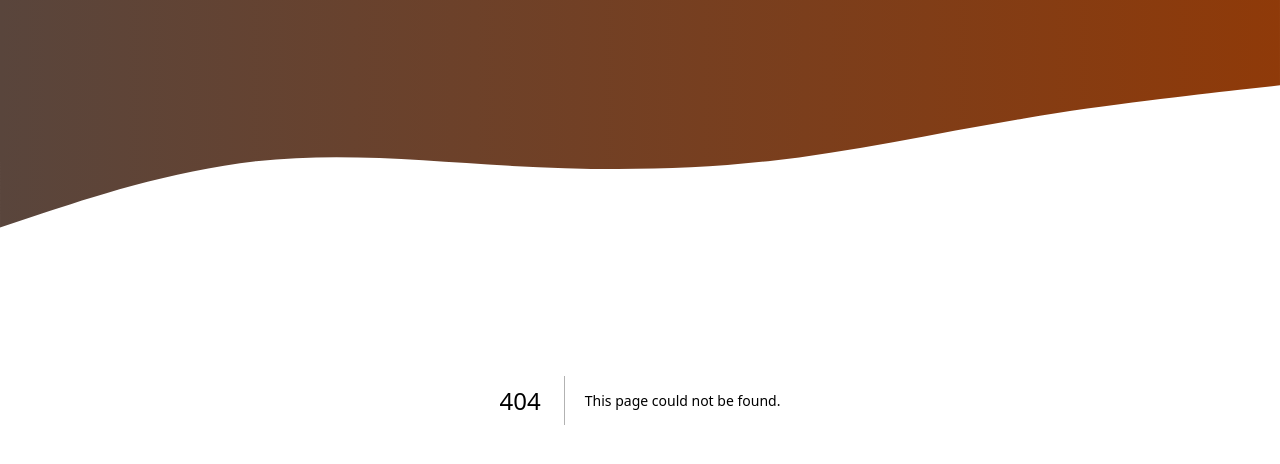
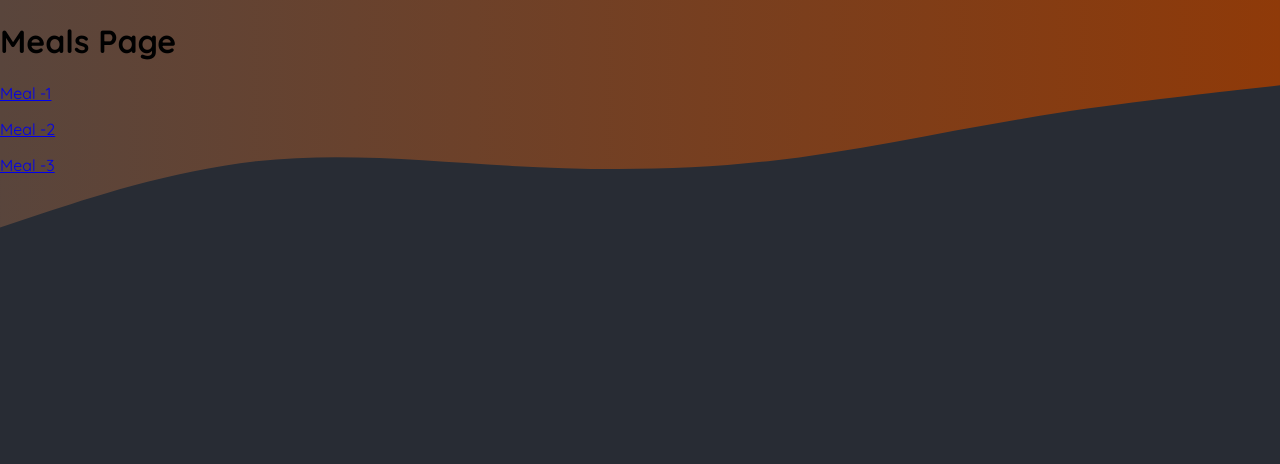
Before and after one commit to FaizKhan101/Foodie-App-NextJs, a Next.js app: page /meals in a window 1280 px wide. Before the commit this address had no page. Shown: the top 464 px of the page. Built offline with nearby package versions, Linux system fonts and the light colour scheme.

Commit message:
Add basic route structure.

```diff
--- /dev/null
+++ b/app/community/page.js
@@ -0,0 +1,5 @@
+export default function MealSharePage() {
+    return <main>
+        <h1>Community Page</h1>
+    </main>
+}
--- /dev/null
+++ b/app/meals/[MealDetails]/page.js
@@ -0,0 +1,6 @@
+export default function MealDetailPage({params}) {
+    return <main>
+        <h1>Meal Detail Page</h1>
+        <p>{params.MealDetails}</p>
+    </main>
+}
--- /dev/null
+++ b/app/meals/page.js
@@ -0,0 +1,10 @@
+import Link from "next/link";
+
+export default function MealsPage() {
+    return <main>
+        <h1>Meals Page</h1>
+        <p><Link href="/meals/1">Meal -1</Link></p>
+        <p><Link href="/meals/2">Meal -2</Link></p>
+        <p><Link href="/meals/3">Meal -3</Link></p>
+    </main>
+}
--- /dev/null
+++ b/app/meals/share/page.js
@@ -0,0 +1,5 @@
+export default function MealSharePage() {
+    return <main>
+        <h1>Share Page</h1>
+    </main>
+}
--- a/app/page.js
+++ b/app/page.js
@@ -1,9 +1,15 @@
+import Link from "next/link";
+
 export default function Home() {
   return (
     <main>
       <h1 style={{ color: 'white', textAlign: 'center' }}>
         Time to get started!
       </h1>
+      <p><Link href="/meals">Meals</Link></p>
+      <p><Link href="/meals/share">Meals Share</Link></p>
+      <p><Link href="/community">Community</Link></p>
+
     </main>
   );
 }
```
Also changed, not shown: 1 other file (tests, documents, lock files or other folders).
